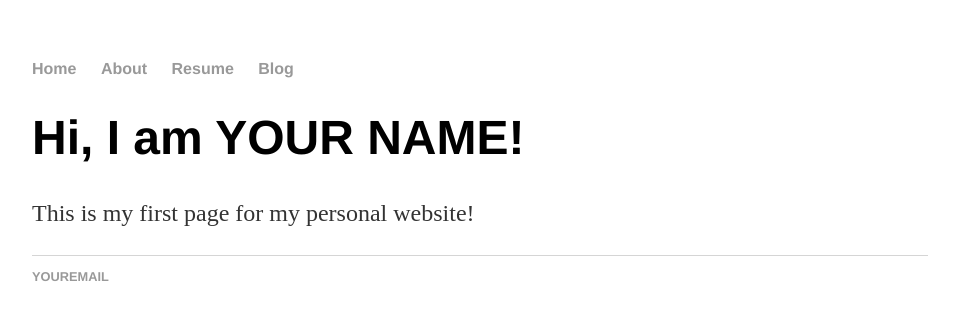
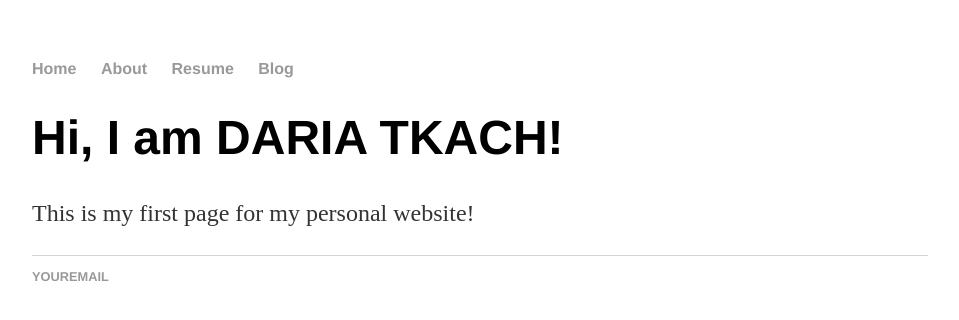
Before and after one commit to Odarkaua/Odarkaua, a plain HTML site: page index.html in a window 1280 px wide. Shown: the whole page, without its empty margins (160-1119 px from the left). Drawn offline with Linux system fonts and the light colour scheme.

Commit message:
Update index.html

```diff
--- a/index.html
+++ b/index.html
@@ -15,7 +15,7 @@
    </nav>
    <div class=”container”>
      <div class=”blurb”>
-       <h1>Hi, I am YOUR NAME!</h1>
+       <h1>Hi, I am DARIA TKACH!</h1>
        <p>This is my first page for my personal website!</a></p>
      </div>
    </div>
```
